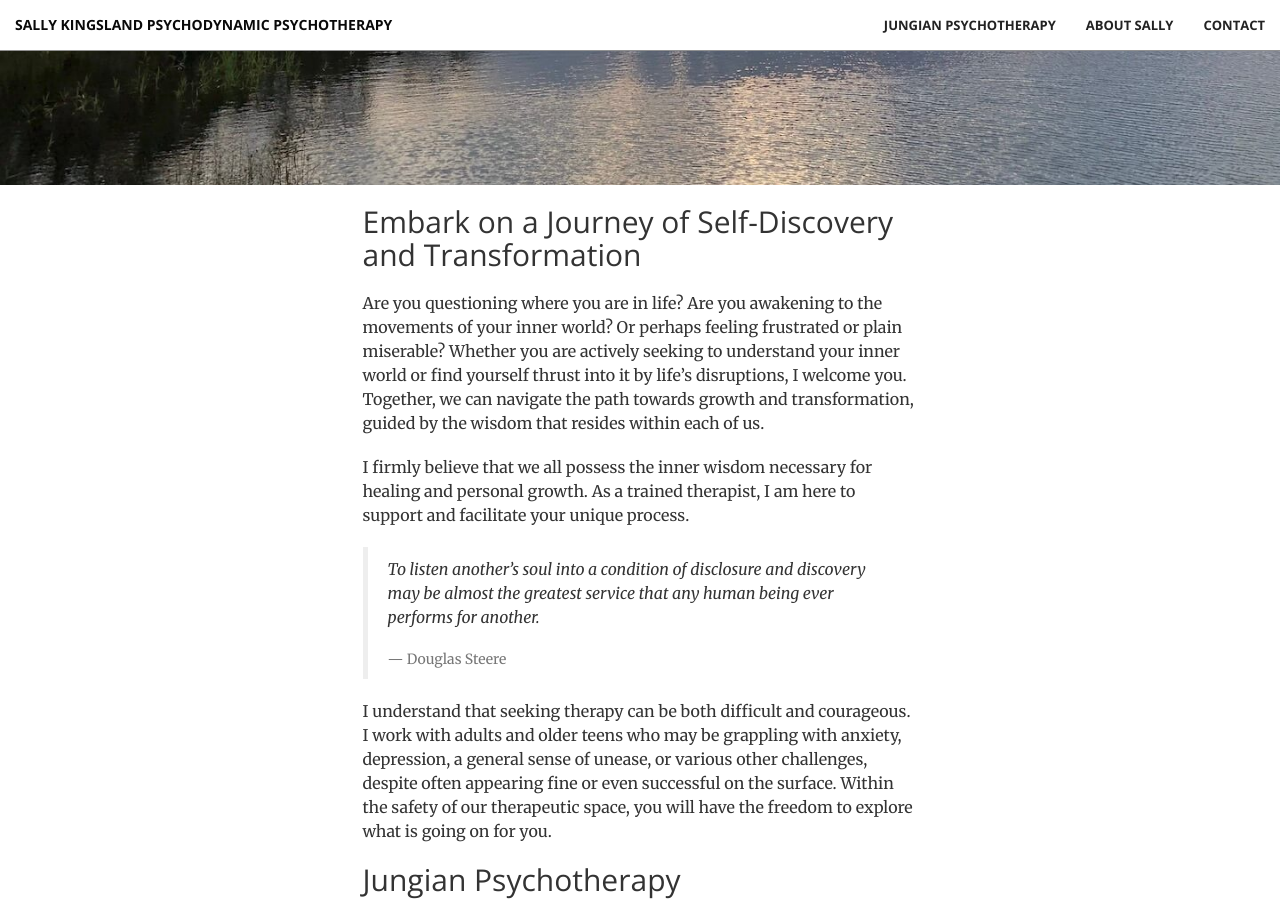
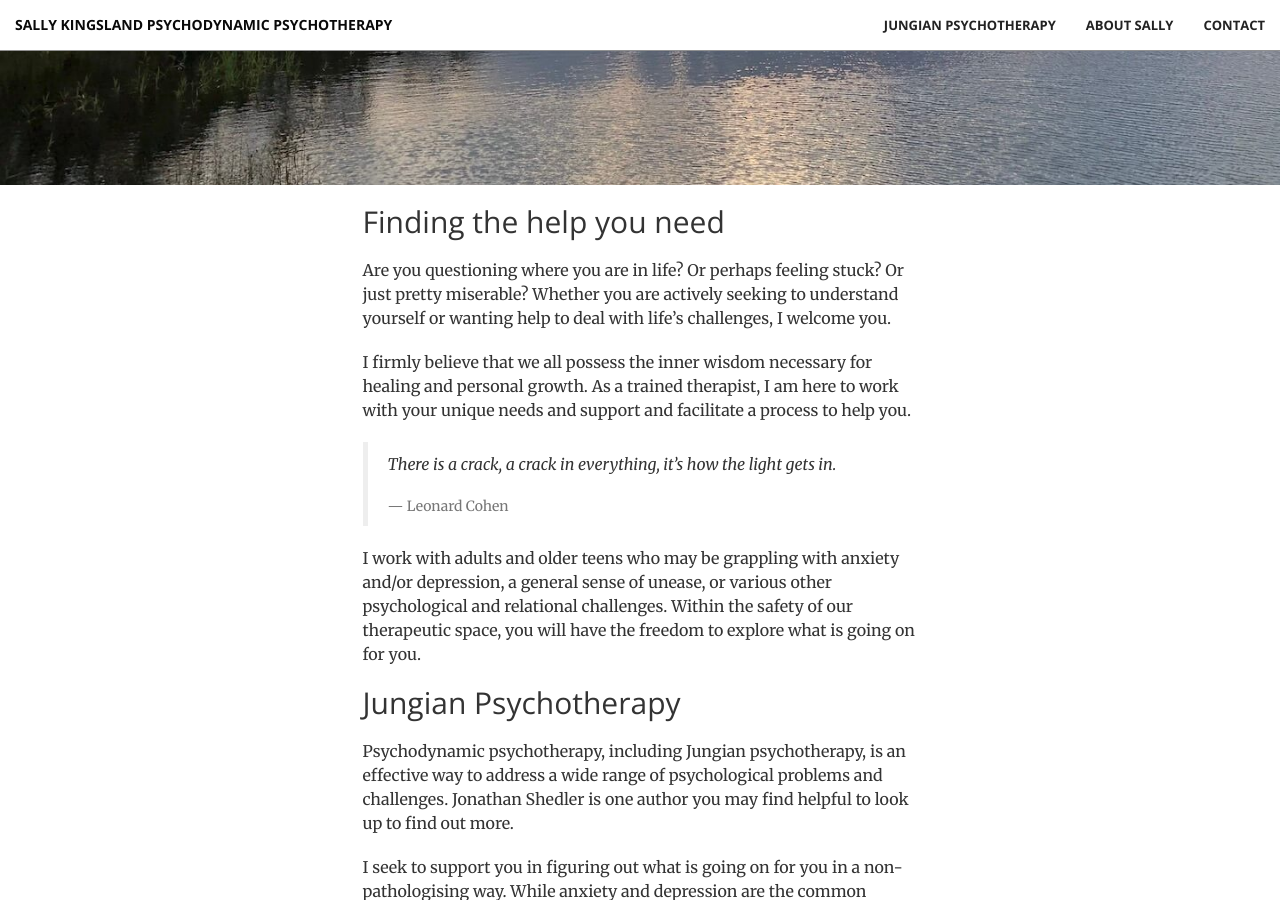
Before and after one commit to sallykingsland/sallykingsland.github.io, a Jekyll site: the page built from index.md, in a window 1280 px wide and 900 px high, scrolled down 715 px. Built offline with Jekyll 4.4.1, drawn with Linux system fonts in a browser that asks for light colours; our own code applies the rules of GitHub Pages for plain Markdown files; some of the changed text lies outside the part shown.

Commit message:
Content overhaul, new quote

```diff
--- a/index.md
+++ b/index.md
@@ -2,36 +2,36 @@
 layout: front
 ---
 
-## Embark on a Journey of Self-Discovery and Transformation
+## Finding the help you need
 <p>
 </p>
-Are you questioning where you are in life? Are you awakening to the movements of your inner world? Or perhaps feeling frustrated or  plain miserable? Whether you are actively seeking to understand your inner world or find yourself thrust into it by life's disruptions, I welcome you. Together, we can navigate the path towards growth and transformation, guided by the wisdom that resides within each of us.
+Are you questioning where you are in life? Or perhaps feeling stuck? Or just pretty miserable? Whether you are actively seeking to understand yourself or wanting help to deal with life's challenges, I welcome you.
 
-I firmly believe that we all possess the inner wisdom necessary for healing and personal growth. As a trained therapist, I am here to support and facilitate your unique process.
+I firmly believe that we all possess the inner wisdom necessary for healing and personal growth. As a trained therapist, I am here to work with your unique needs and support and facilitate a process to help you.
 
 <blockquote>
 <p><i>
-To listen another’s soul into a condition of disclosure and discovery may be almost the greatest service that any human being ever performs for another.
+There is a crack, a crack in everything, it’s how the light gets in.
 </i></p>
-<footer>Douglas Steere</footer>
+<footer>Leonard Cohen</footer>
 </blockquote>
 
-I understand that seeking therapy can be both difficult and courageous. I work with adults and older teens who may be grappling with anxiety, depression, a general sense of unease, or various other challenges, despite often appearing fine or even successful on the surface. Within the safety of our therapeutic space, you will have the freedom to explore what is going on for you.
+I work with adults and older teens who may be grappling with anxiety and/or depression, a general sense of unease, or various other psychological and relational challenges. Within the safety of our therapeutic space, you will have the freedom to explore what is going on for you.
 
 ## Jungian Psychotherapy
 
 <p>
 </p>
 
-Utilising the principles of Jungian psychodynamic psychotherapy, I adopt a non-pathologising approach to support the untangling of unconscious patterns. My holistic perspective and symbolic stance honours the meaningful nature of your experiences, pointing the way towards healing.
+Psychodynamic psychotherapy, including Jungian psychotherapy, is an effective way to address a wide range of psychological problems and challenges. Jonathan Shedler is one author you may find helpful to look up to find out more.
 
-While therapy is not always easy, it stands as one of the most important investments you can make in your life. Through our work together, you can experience improved relationships, self-acceptance, and a deeper sense of self.
+I seek to support you in figuring out what is going on for you in a non-pathologising way. While anxiety and depression are the common results of psychological distress, the causes are varied and require careful exploration with each individual. Jungian psychotherapy can lead to increased understanding of yourself and improved relationships.
 
 ## Sandplay Therapy
 
 <p>
 </p>
 
-In addition to talking therapy I offer sandplay with a full set up of wet and dry sand trays (see photo below). Sandplay is offered as a stand alone therapy or it can be flexibly incorporated into a psychotherapy journey. It is a profoundly powerful modality that allows for the body and soul to speak directly without words.
+I also offer sandplay with a full set up of wet and dry sand trays (photos below). Sandplay is a profoundly powerful modality that allows for expression without words.
 
 -----
```
